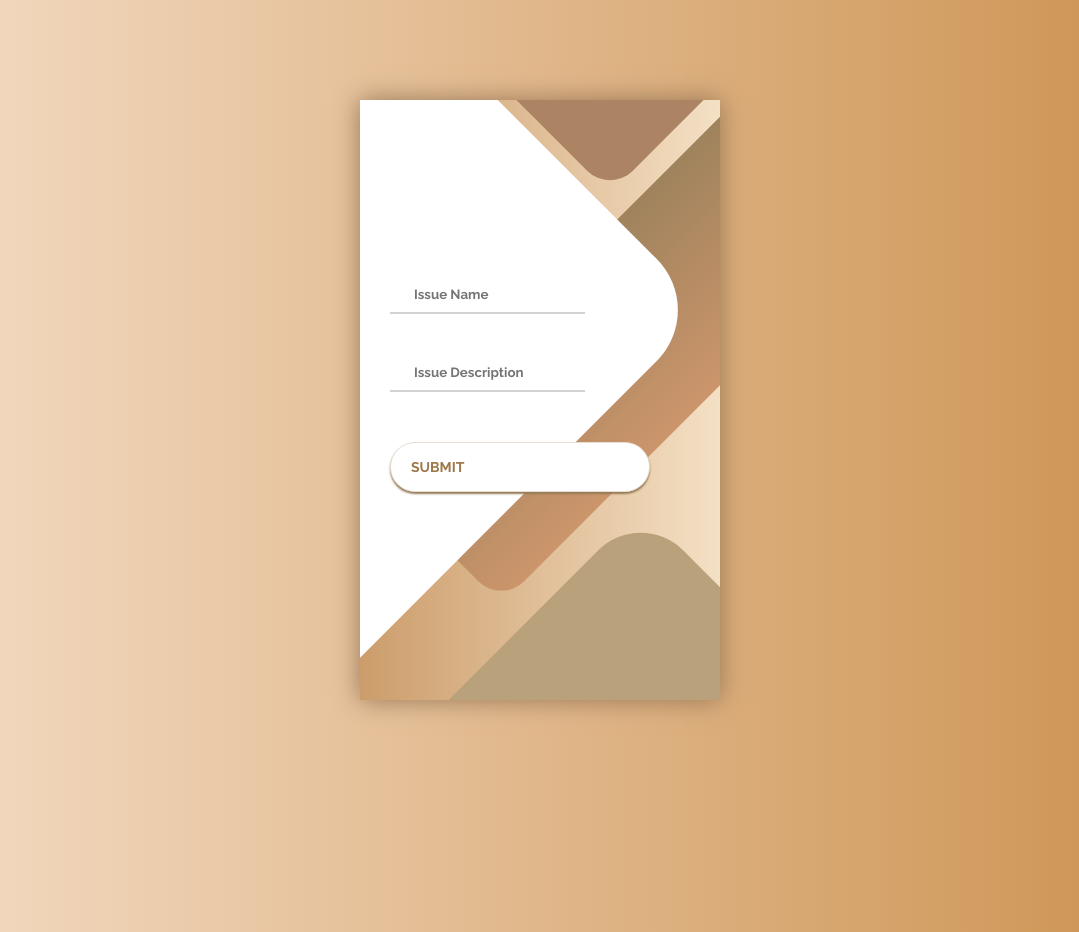
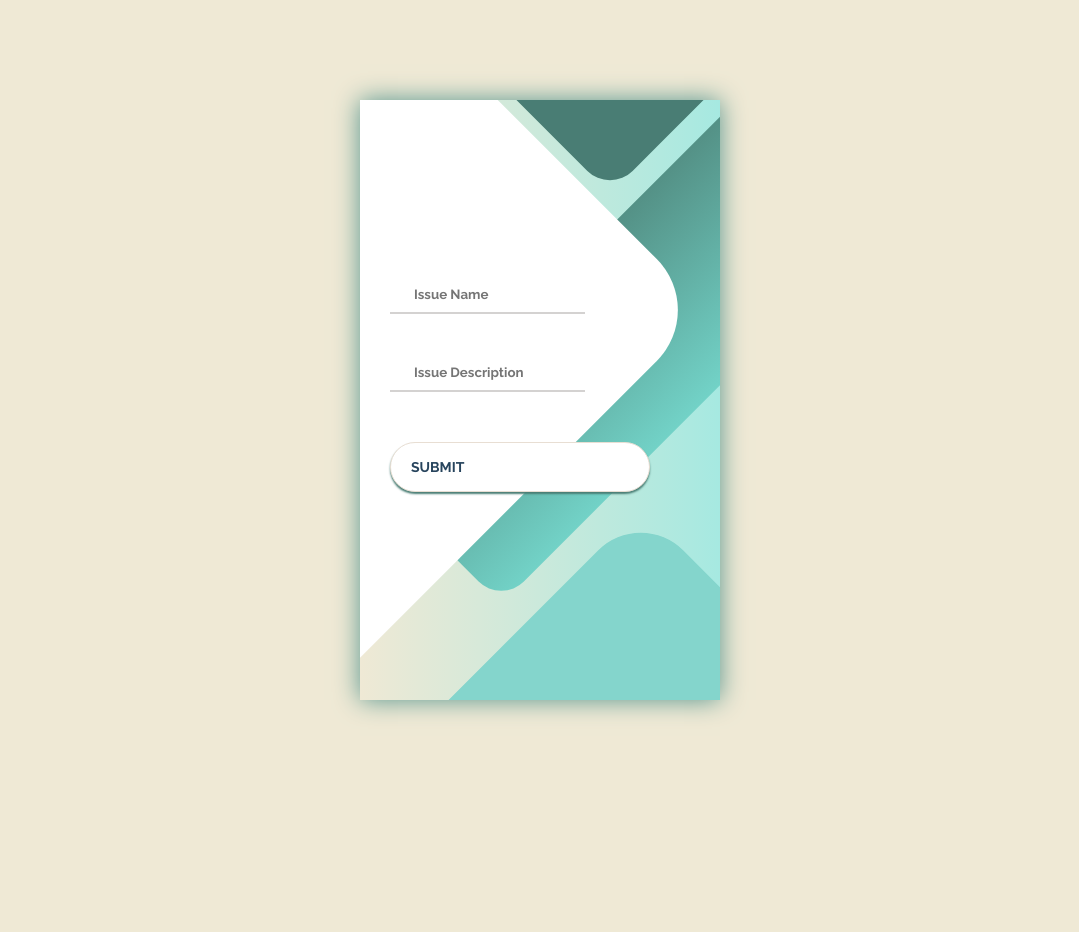
Before and after one commit to swetha3456/CampusConnect, a Django app: page /issueform/ in a window 1280 px wide. Shown: the whole page, without its empty margins (100-1179 px from the left). Run offline with Django 5.2, Linux system fonts and the light colour scheme.

Commit message:
Update lost.css

```diff
--- a/wordle/wordleapp/static/wordleapp/lost.css
+++ b/wordle/wordleapp/static/wordleapp/lost.css
@@ -8,7 +8,7 @@
 }
 
 body {
-	background: linear-gradient(90deg, #f4dcc5, #cc9250);
+	background: linear-gradient(90deg, #EFE9D5, #EFE9D5);
 }
 
 .container {
@@ -19,12 +19,13 @@ body {
 }
 
 .screen {
-	background: linear-gradient(90deg, #cc9d6b, #f4e0c5);
+	background: linear-gradient(90deg, #EFE9D5, #a6e9e1);
 	position: relative;
 	height: 600px;
 	width: 360px;
-	box-shadow: 0px 0px 24px #967656;
+	box-shadow: 0px 0px 24px #56958e;
 }
+
 
 .screen__content {
 	z-index: 1;
@@ -60,7 +61,7 @@ body {
 .screen__background__shape2 {
 	height: 220px;
 	width: 220px;
-	background: #ac8363;
+	background: #497D74;
 	top: -172px;
 	right: 0;
 	border-radius: 32px;
@@ -69,7 +70,7 @@ body {
 .screen__background__shape3 {
 	height: 540px;
 	width: 190px;
-	background: linear-gradient(270deg, #cc956b, #9f835d);
+	background: linear-gradient(270deg, #72d2c7, #549186);
 	top: -24px;
 	right: 0;
 	border-radius: 32px;
@@ -78,7 +79,7 @@ body {
 .screen__background__shape4 {
 	height: 400px;
 	width: 200px;
-	background: #b9a17b;
+	background: #84d5cc;
 	top: 420px;
 	right: 50px;
 	border-radius: 60px;
@@ -98,7 +99,7 @@ body {
 .login__icon {
 	position: absolute;
 	top: 30px;
-	color: #b59775;
+	color: #71BBB2;
 }
 
 .login__input {
@@ -116,7 +117,7 @@ body {
 .login__input:focus,
 .login__input:hover {
 	outline: none;
-	border-bottom-color: #9e8267;
+	border-bottom-color: #5d908a;
 }
 
 .login__submit {
@@ -131,8 +132,8 @@ body {
 	display: flex;
 	align-items: center;
 	width: 100%;
-	color: #9d7848;
-	box-shadow: 0px 2px 2px #967a56;
+	color: #27445D;
+	box-shadow: 0px 2px 2px #497D74;
 	cursor: pointer;
 	transition: .2s;
 }
@@ -140,12 +141,12 @@ body {
 .login__submit:active,
 .login__submit:focus,
 .login__submit:hover {
-	border-color: #9e8567;
+	border-color: #497D74;
 	outline: none;
 }
 
 .button__icon {
 	font-size: 24px;
 	margin-left: auto;
-	color: #b59075;
+	color: #7ab1a8;
 }
```
